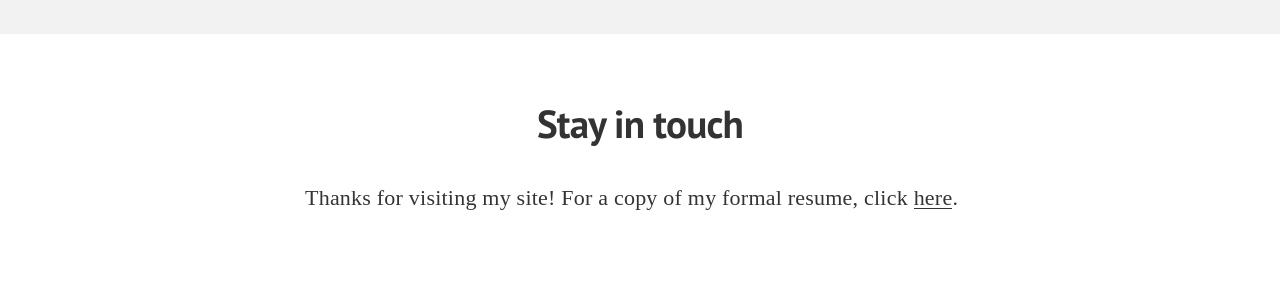
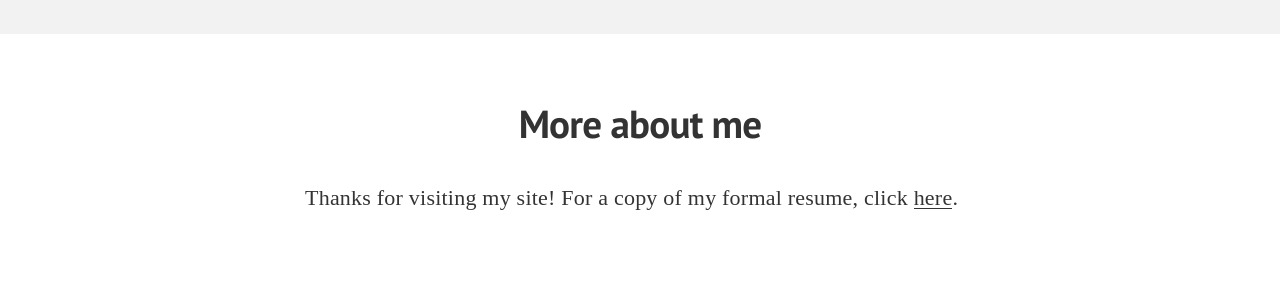
Before and after one commit to jennifertrinh/jennifertrinh.github.io, a Jekyll site: the page built from index.html, in a window 1280 px wide. Shown: the part 1625-1925 px from the top of the page. Built offline with Jekyll 4.4.1, drawn with Linux system fonts in a browser that asks for light colours; nearby versions of some CDN libraries; some web fonts are replaced.

```diff
--- a/_includes/subscribe.html
+++ b/_includes/subscribe.html
@@ -1,6 +1,6 @@
 <section class="section--subscribe">
   <div class="container container--content">
-    <h3 class="u-alignCenter">Stay in touch</h3>
+    <h3 class="u-alignCenter">More about me</h3>
     <p>
       Thanks for visiting my site! For a copy of my formal resume, click <a href="{{ site.baseurl }}about/">here</a>.
     </p>
--- a/index.html
+++ b/index.html
@@ -1,6 +1,6 @@
 ---
 layout: default
-title: Jennifer Trinh, PhD
+title: Jennifer Trinh
 ---
 
 <section class="section--first section--frontpage">
```
